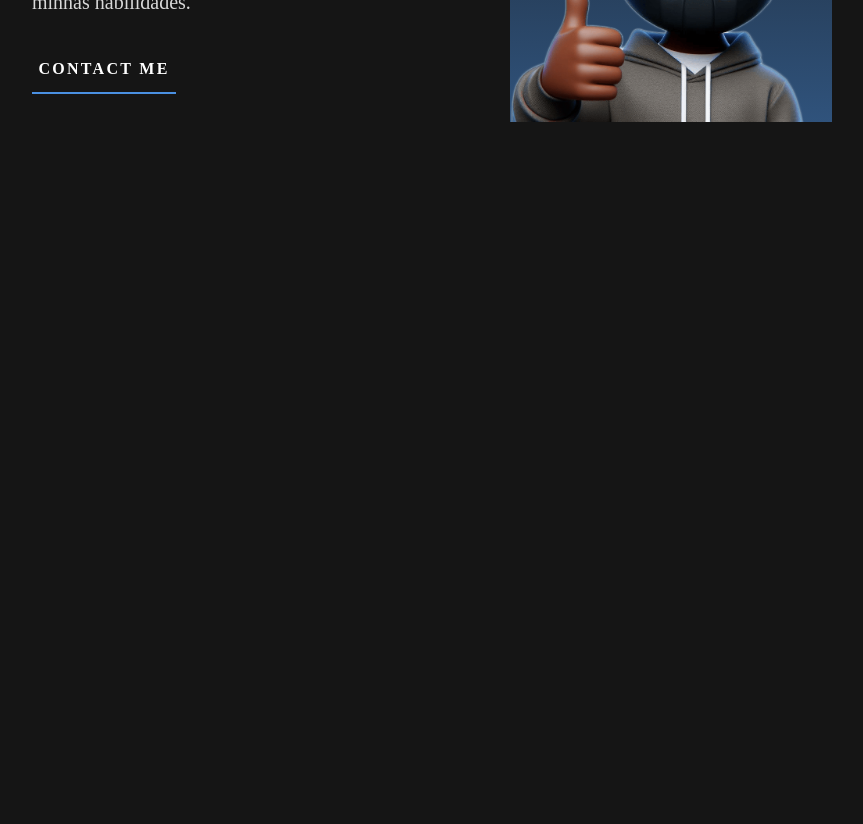
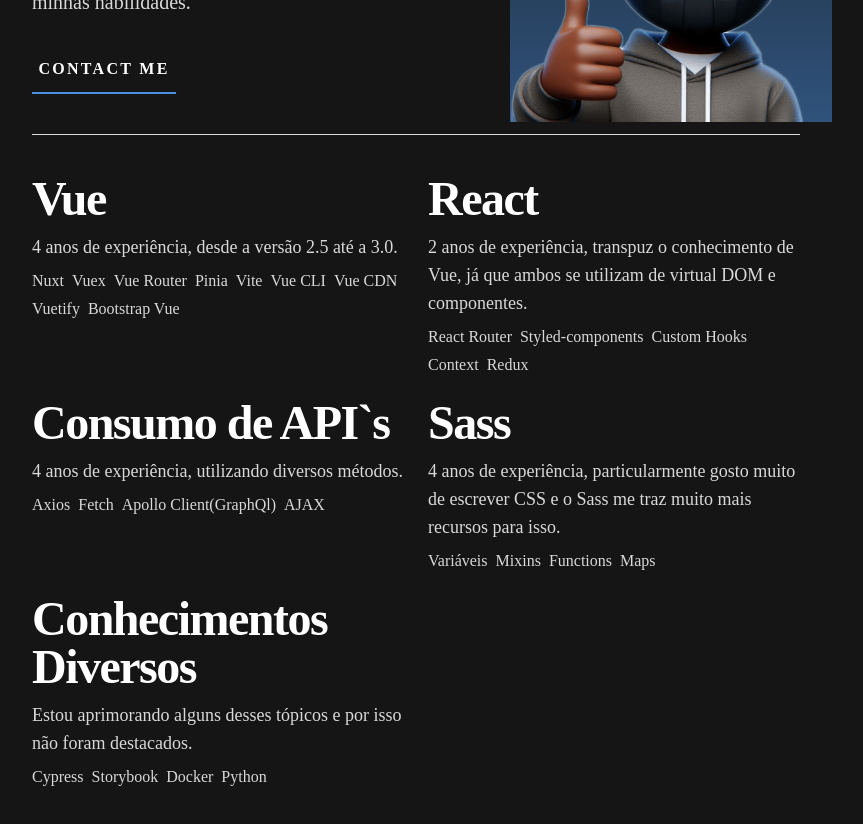
Before and after one commit to Daan-Cardoso/Daan-Cardoso.github.io, a React (Vite) app: page / in a window 1280 px wide. Shown: the part 440-1264 px from the top of the page, without its empty margins (224-1087 px from the left). Before the commit the page ends 800 px from the top, so only its background shows below. Built offline with nearby package versions, Linux system fonts and the light colour scheme; a web font is replaced by a local one.

Commit message:
feat: Skills component Layout finished

```diff
--- a/src/Layout/Presentation/style.scss
+++ b/src/Layout/Presentation/style.scss
@@ -55,12 +55,17 @@
       }
     }
 
+    @include Mobile {
+      align-items: center;
+      gap: 24px;
+    }
+
     @include Tablet {
       gap: 40px;
     }
 
     @include Desktop {
-      padding-bottom: 158px;
+      padding-bottom: 186px;
     }
   }
 
@@ -96,6 +101,7 @@
     @include Desktop {
       max-width: 445px;
       padding-top: 133px;
+      right: 0;
     }
   }
 
--- /dev/null
+++ b/src/Layout/Skills/index.tsx
@@ -0,0 +1,33 @@
+import { Skills as Data, iSkills } from '../../mocks/Content'
+import './style.scss'
+
+
+const Topics = (topics: string[]) => topics && topics?.map((topic) => (
+  <li key={topic} className='topic'>
+    { topic }
+  </li>
+))
+
+const Cards = Data.map(({ title, text, topics } : iSkills, index) => (
+  <li key={ title + String(index) } className='item'>
+    <article className='card'>
+      <h2 className='title'>{ title }</h2>
+      <p className='resume'>{ text }</p>
+      <ul className='topics'>
+        { Topics(topics) }
+      </ul>
+    </article>
+  </li>
+))
+
+const Skills = () => {
+  return (
+    <section className='skills'>
+      <ul className='list'>
+        { Cards }
+      </ul>
+    </section>
+  )
+}
+
+export default Skills
--- /dev/null
+++ b/src/Layout/Skills/style.scss
@@ -0,0 +1,69 @@
+@import '../../assets/general/scss/main.scss';
+
+.skills {
+  border-top: 1px solid $grey;
+  border-bottom: 1px solid $grey;
+  padding: 40px 0;
+
+  @include Desktop {
+    margin: 64px 0 60px;
+  }
+
+  > .list {
+    display: flex;
+
+    @include Mobile {
+      flex-direction: column;
+      gap: 24px;
+    }
+
+    @include Tablet {
+      display: grid;
+      grid-template-columns: repeat(2, 1fr);
+      gap: 24px;
+    }
+
+    > .item > .card {
+      display: flex;
+      flex-direction: column;
+      gap: 10px;
+
+      > .title {
+        @include typo(m-heading, white);
+        font-size: 32px;
+        line-height: 40px;
+        letter-spacing: -1px;
+
+        @include Tablet {
+          @include typo(l-heading, white)
+        }
+      }
+
+      > .resume {
+        @include typo(body, grey);
+
+        @include Mobile {
+          font-size: 16px;
+          line-height: 20px;
+          letter-spacing: 0;
+        }
+      }
+
+      > .topics {
+        @include typo(body, grey);
+        font-size: 13px;
+        line-height: 16px;
+        letter-spacing: 0;
+        display: flex;
+        gap: 8px;
+        flex-wrap: wrap;
+
+        @include Tablet {
+          font-size: 16px;
+          line-height: 20px;
+          letter-spacing: 0;
+        }
+      }
+    }
+  }
+}
--- a/src/mocks/Content.ts
+++ b/src/mocks/Content.ts
@@ -39,9 +39,67 @@ export const Presentation = {
   }
 }
 
+export interface iSkills {
+  title: string;
+  text: string;
+  topics: string[];
+}
+
 export const Skills = [
   {
-    titlte: 'Front-end',
-    text: 'React, Vue, Angular'
+    title: 'Vue',
+    text: '4 anos de experiência, desde a versão 2.5 até a 3.0.',
+    topics: [
+      'Nuxt',
+      'Vuex',
+      'Vue Router',
+      'Pinia',
+      'Vite',
+      'Vue CLI',
+      'Vue CDN',
+      'Vuetify',
+      'Bootstrap Vue'
+    ]
+  },
+  {
+    title: 'React',
+    text: '2 anos de experiência, transpuz o conhecimento de Vue, já que ambos se utilizam de virtual DOM e componentes.',
+    topics: [
+      'React Router',
+      'Styled-components',
+      'Custom Hooks',
+      'Context',
+      'Redux',
+    ]
+  },
+  {
+    title: 'Consumo de API`s',
+    text: '4 anos de experiência, utilizando diversos métodos.',
+    topics: [
+      'Axios',
+      'Fetch',
+      'Apollo Client(GraphQl)',
+      'AJAX',
+    ]
+  },
+  {
+    title: 'Sass',
+    text: '4 anos de experiência, particularmente gosto muito de escrever CSS e o Sass me traz muito mais recursos para isso.',
+    topics: [
+      'Variáveis',
+      'Mixins',
+      'Functions',
+      'Maps',
+    ]
+  },
+  {
+    title: 'Conhecimentos Diversos',
+    text: 'Estou aprimorando alguns desses tópicos e por isso não foram destacados.',
+    topics: [
+      'Cypress',
+      'Storybook',
+      'Docker',
+      'Python',
+    ]
   }
 ]
--- a/src/view/App.tsx
+++ b/src/view/App.tsx
@@ -1,11 +1,13 @@
 import './App.scss'
 import Presentation from '../Layout/Presentation'
+import Skills from '../Layout/Skills'
 import Container from '../components/Container'
 
 const App = () => {
   return (
     <Container>
       <Presentation />
+      <Skills />
     </Container>
   )
 }
```
